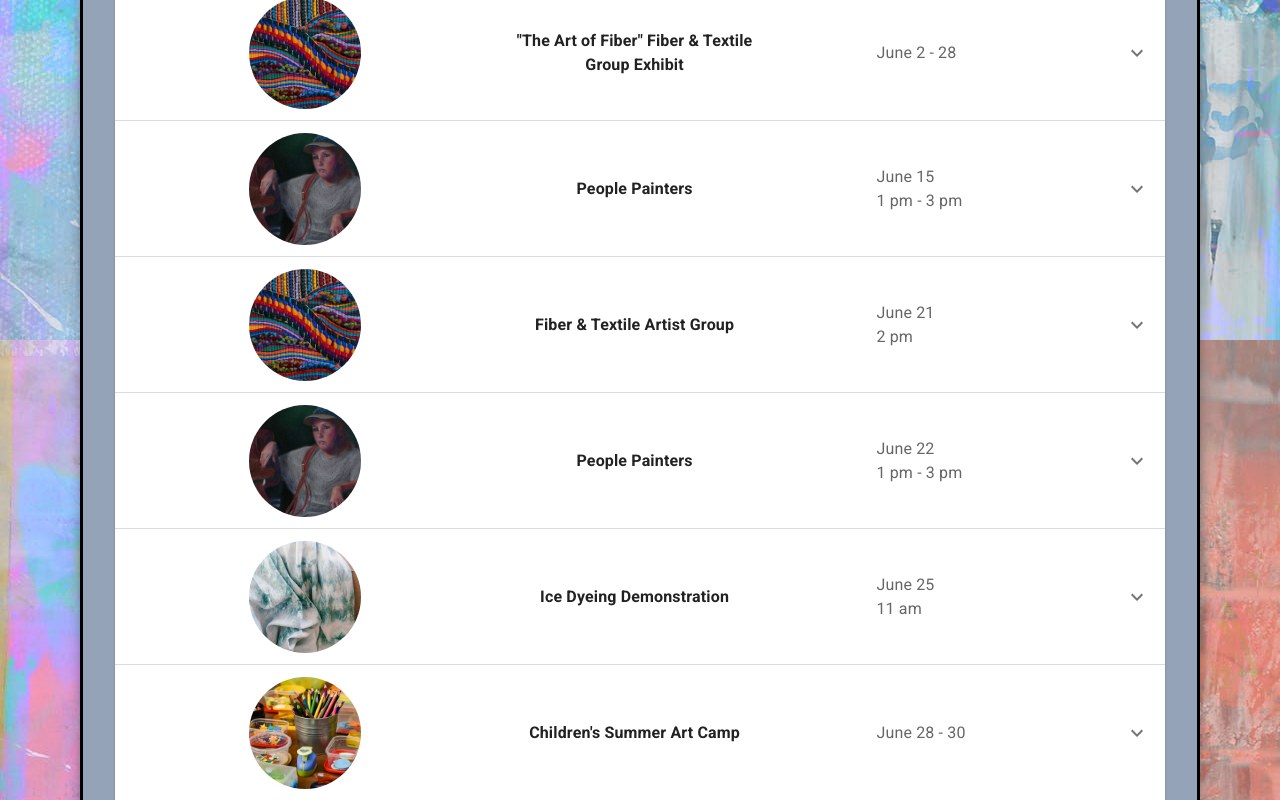
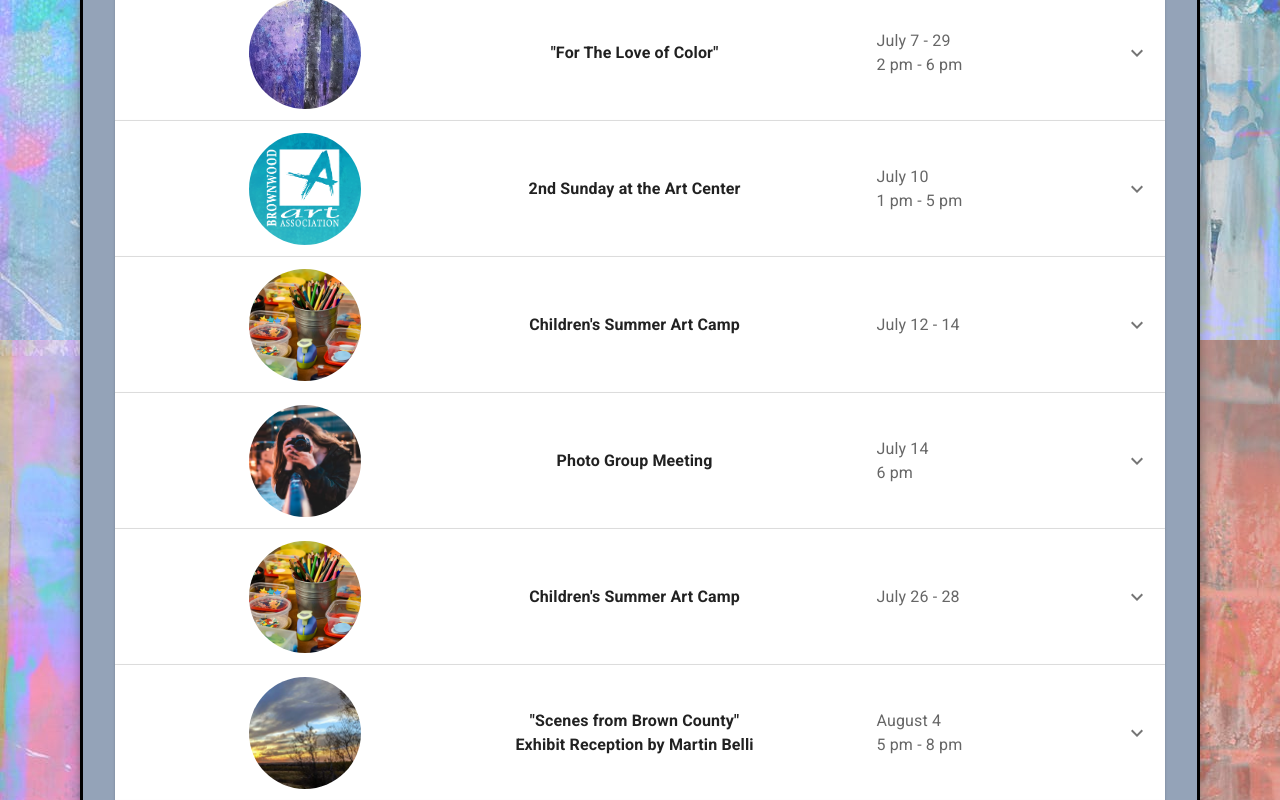
Before and after one commit to Jonathan-Day-Dev/bwd-art, a React (Create React App) app: page /event in a window 1280 px wide. Shown: the part 960-1760 px from the top of the page. Built offline with nearby package versions, Linux system fonts and the light colour scheme.

Commit message:
07/21 updates

```diff
--- a/src/components/Event/components/event_data.js
+++ b/src/components/Event/components/event_data.js
@@ -1,5 +1,5 @@
 // import maurine from "../../../assets/mauselfie.jpg";
-import peoplepaint from "../../../assets/people_paint.jpg";
+// import peoplepaint from "../../../assets/people_paint.jpg";
 // import memorial from "../../../assets/memorial.jpg";
 // import textile from "../../../assets/textile.jpg";
 // import colors2 from "../../../assets/colors2.jpg";
@@ -10,10 +10,10 @@ import belli from "../../../assets/belli.jpg";
 import boyd from "../../../assets/boyd.jpg";
 import crafts from "../../../assets/crafts.jpg";
 import lovecolor from "../../../assets/love_colors.jpg";
-import textileart from "../../../assets/textileart.jpg";
+// import textileart from "../../../assets/textileart.jpg";
 import photography from "../../../assets/photography.png";
 import logo from "../../../assets/logo.png";
-import ice from "../../../assets/ice_cover.jpg";
+// import ice from "../../../assets/ice_cover.jpg";
 
 import {Link} from "react-router-dom";
 
@@ -31,83 +31,52 @@ const events = [
   //     phone: "",
   //     isInstructor: true,
   //   },
-  // }
+
   // {
-  //   title: "Maurine Stewart Exhibit",
-  //   date: "May 13 - May 27",
-  //   img: maurine,
-  // },
-  // {
-  //   title: "Art Center Closed for Memorial Day",
-  //   date: "May 30",
-  //   img: memorial,
+  //   title: '"The Art of Fiber" Fiber & Textile Group Exhibit',
+  //   date: "June 2 - 28",
+  //   img: textileart,
+  //   description: "We are looking forward to seeing the fruits of their labors since the Fiber Group is exhibiting their work in the BAA gallery for the month of June."
   // },
   // {
   //   title: 'People Painters',
-  //   date: 'June 1',
+  //   date: 'June 15',
   //   time: '1 pm - 3 pm',
   //   img: peoplepaint,
   //   description: <Link to="/programs">View Program</Link>
   // },
-  {
-    title: '"The Art of Fiber" Fiber & Textile Group Exhibit',
-    date: "June 2 - 28",
-    img: textileart,
-    description: "We are looking forward to seeing the fruits of their labors since the Fiber Group is exhibiting their work in the BAA gallery for the month of June."
-  },
   // {
   //   title: "Fiber & Textile Artist Group",
-  //   date: "June 7",
+  //   date: "June 21",
   //   time: "2 pm",
   //   description: <Link to="/programs">View Program</Link>,
-  //   img: textile
+  //   img: textileart
   // },
   // {
   //   title: 'People Painters',
-  //   date: 'June 8',
+  //   date: 'June 22',
   //   time: '1 pm - 3 pm',
   //   img: peoplepaint,
   //   description: <Link to="/programs">View Program</Link>
   // },
-  {
-    title: 'People Painters',
-    date: 'June 15',
-    time: '1 pm - 3 pm',
-    img: peoplepaint,
-    description: <Link to="/programs">View Program</Link>
-  },
-  {
-    title: "Fiber & Textile Artist Group",
-    date: "June 21",
-    time: "2 pm",
-    description: <Link to="/programs">View Program</Link>,
-    img: textileart
-  },
-  {
-    title: 'People Painters',
-    date: 'June 22',
-    time: '1 pm - 3 pm',
-    img: peoplepaint,
-    description: <Link to="/programs">View Program</Link>
-  },
-  {
-    title: "Ice Dyeing Demonstration",
-    date: "June 25",
-    time: "11 am",
-    img: ice
-  },
-  {
-    title: "Children's Summer Art Camp",
-    date: "June 28 - 30",
-    img: crafts
-  },
-  {
-    title: 'People Painters',
-    date: 'June 29',
-    time: '1 pm - 3 pm',
-    img: peoplepaint,
-    description: <Link to="/programs">View Program</Link>
-  },
+  // {
+  //   title: "Ice Dyeing Demonstration",
+  //   date: "June 25",
+  //   time: "11 am",
+  //   img: ice
+  // },
+  // {
+  //   title: "Children's Summer Art Camp",
+  //   date: "June 28 - 30",
+  //   img: crafts
+  // },
+  // {
+  //   title: 'People Painters',
+  //   date: 'June 29',
+  //   time: '1 pm - 3 pm',
+  //   img: peoplepaint,
+  //   description: <Link to="/programs">View Program</Link>
+  // },
   {
     title: '"For The Love of Color"',
     date: "July 7 - 29",
@@ -166,6 +135,7 @@ const events = [
     date: "December 1",
     img: chili,
   },
+
 ];
 
 export default events;
--- a/src/components/Event/components/program_data.js
+++ b/src/components/Event/components/program_data.js
@@ -1,7 +1,8 @@
 import people from "../../../assets/people_paint.jpg";
 import textileart from "../../../assets/textileart.jpg";
 import photography from "../../../assets/photography.png";
-import ice from "../../../assets/ice_cover.jpg";
+// import ice from "../../../assets/ice_cover.jpg";
+import building from "../../../assets/backdrop.jpg";
 
 const events = [
   {
@@ -19,7 +20,7 @@ const events = [
   },
   {
     title: "Fiber & Textiles Artist Group",
-    date: "June 2 - 28",
+    date: "Alternate Tuesdays",
     img: textileart,
     description:
       "BAA wants to promote artistic expression in all its forms, and has extended its media horizon to include fiber and texitle arts. Anyone interested in fiber and textile arts is invited to join. The only requirement for membership in the BAA Fiber and Textiles Arts group is membership in the Art Association. Cost of membership is only $25.",
@@ -46,7 +47,7 @@ const events = [
   {
     title: "2nd Sunday at the Art Center",
     time: "1 pm - 5 pm",
-    img: ice,
+    img: building,
     description:
       "The Art Center is open special hours on the 2nd Sunday of summer months. Stop by and enjoy the art and watch some of our artists at work!",
   },
--- a/src/components/Thanks/Thanks.js
+++ b/src/components/Thanks/Thanks.js
@@ -11,11 +11,14 @@ const Thanks = (props) => {
             <Typography variant="h5">Champion of the Arts</Typography>
             <Typography variant="h6">Brenda Shaw</Typography>
             <Typography variant="h6">Sandra McSwain</Typography>
+            <Typography variant="h6">E.P. Woodruff Trust</Typography>
+            <Typography variant="h6">Ace Heritage Hardware of Sandy, OR</Typography>
 
           <Typography variant="h5">Benefactor of the Arts</Typography>
           <Typography variant="h6">Brad &amp; Cathy Bradley</Typography>
           <Typography variant="h6">Boyd &amp; Pat Harris</Typography>
           <Typography variant="h6">Gayle Massey</Typography>
+          <Typography variant="h6">Womens' Club of Brownwood</Typography>
 
           <Typography variant="h5">Supporter of the Arts</Typography>
           <Typography variant="h6">Jimmie Hudson</Typography>
```
